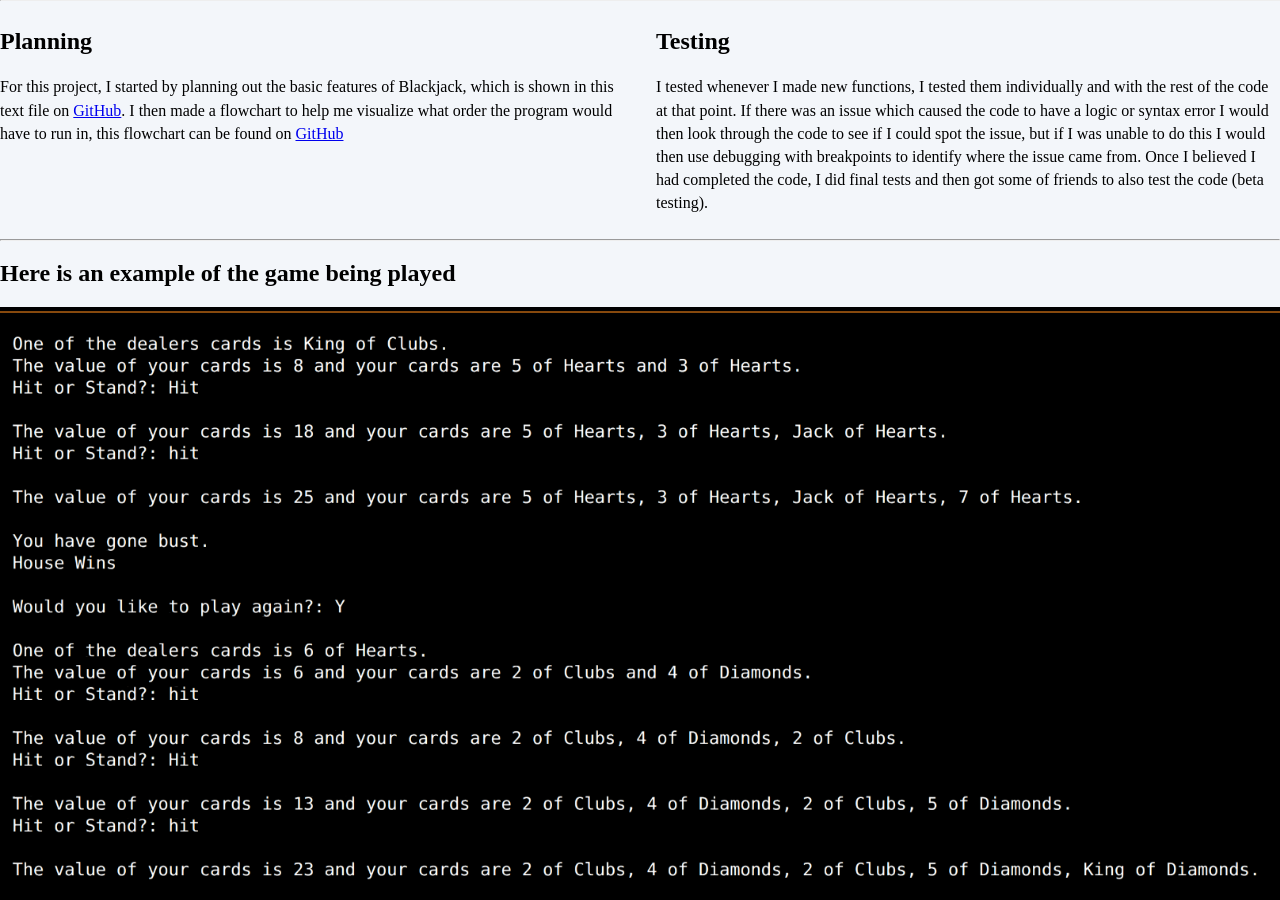
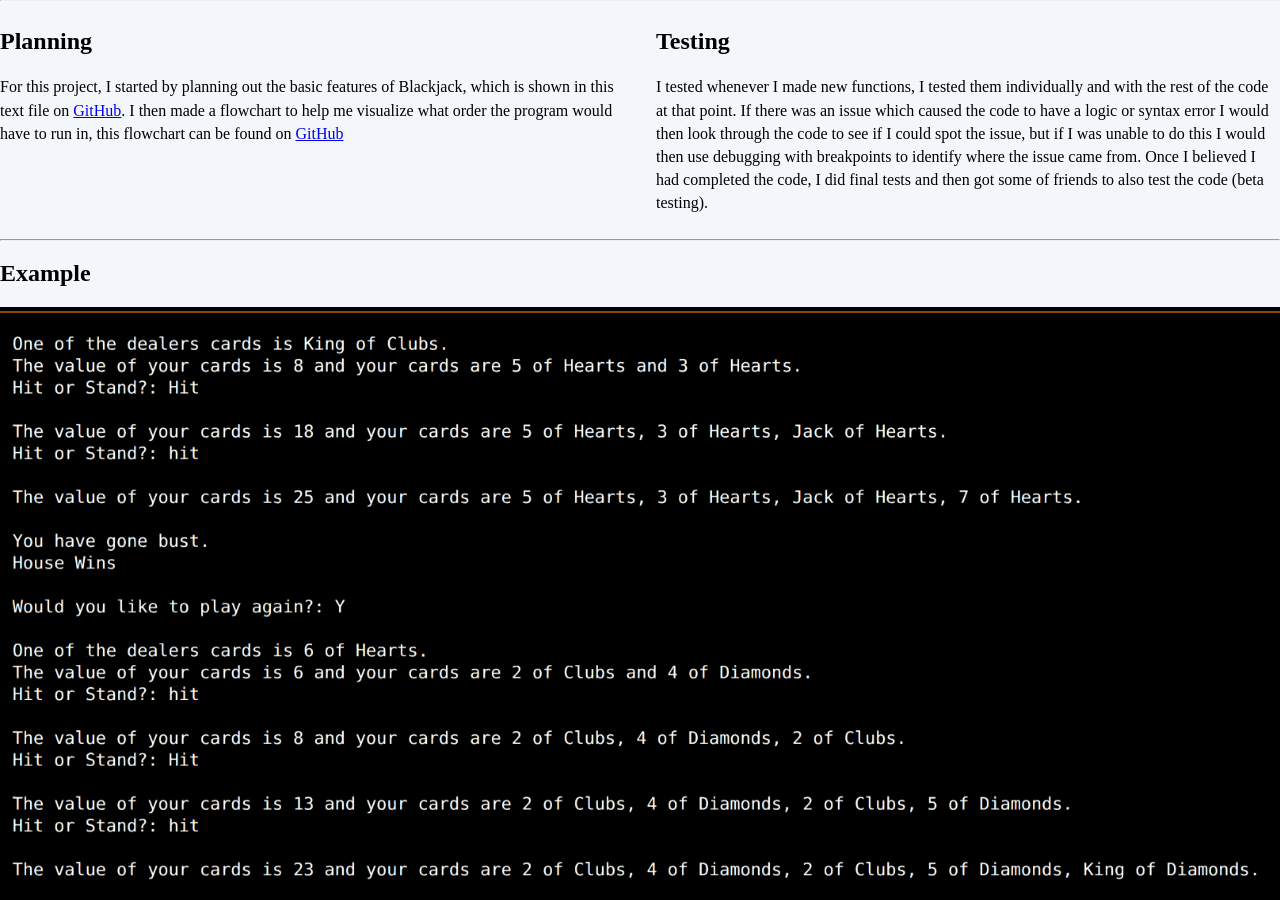
Before and after one commit to Andrew-Dev-Coder/Portfolio, a Jekyll site: the page built from _projects/blackjack.html, in a window 1280 px wide and 900 px high, scrolled down 414 px. Built offline with Jekyll 4.4.1, drawn with Linux system fonts in a browser that asks for light colours.

Commit message:
Update blackjack.html

```diff
--- a/_projects/blackjack.html
+++ b/_projects/blackjack.html
@@ -25,7 +25,7 @@ type: command_line
 </div>
 <hr>
 
-<h2>Here is an example of the game being played</h2>
+<h2>Example</h2>
 <div class="wrapper">
     <section>
         <img class="image" src="/Images/ProjectImages/Blackjack/blackjackPlaying.png" alt="Command line output of a user playing the blackjack game.">
```
